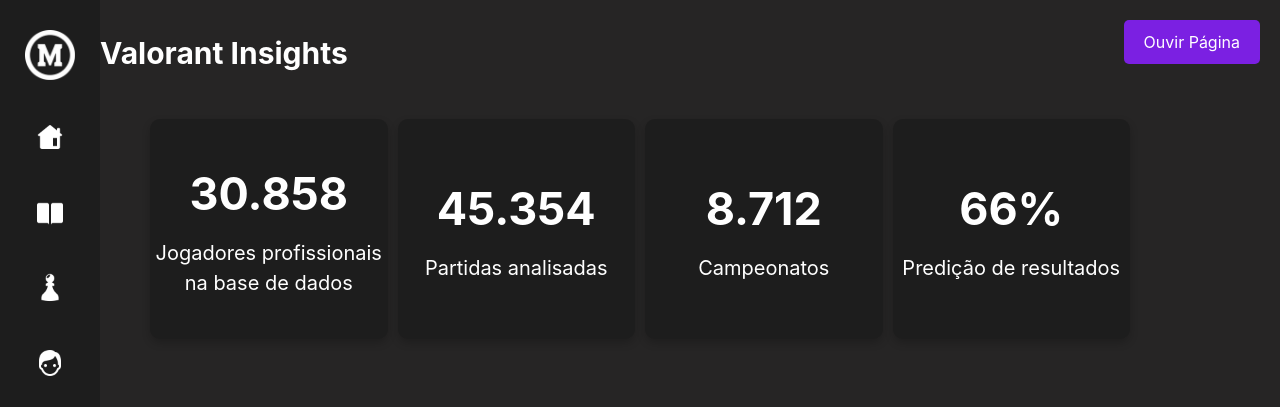
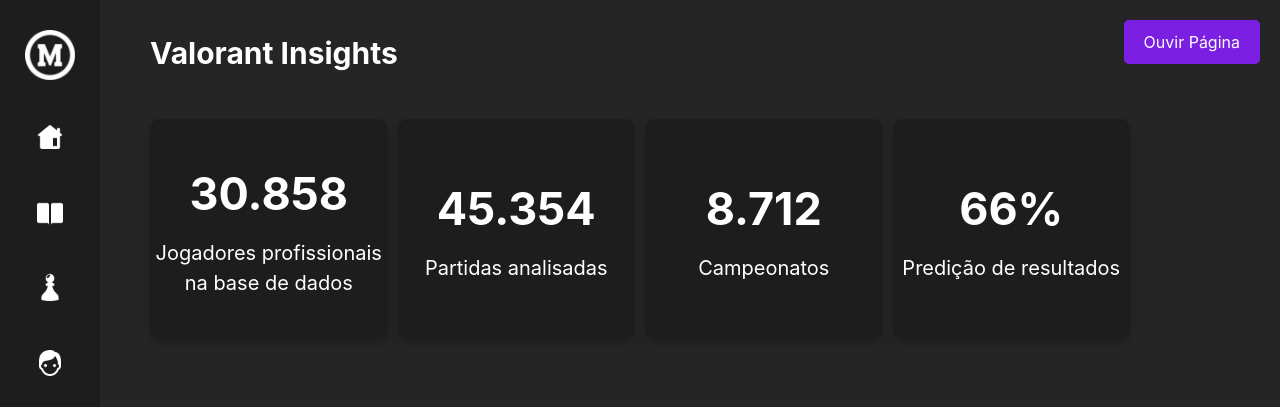
Before and after one commit to Lukxus/vlr_core, a Django app: page / in a window 1280 px wide. Shown: the top 407 px of the page. Run offline with Django 5.2, Linux system fonts and the light colour scheme; some libraries are stand-ins or nearby versions.

Commit message:
chore: styles for header

```diff
--- a/vlr_core/static/css/header/styles.css
+++ b/vlr_core/static/css/header/styles.css
@@ -1,6 +1,6 @@
 .header {
     width: 100%;
-    padding: 30px 100px;
+    padding: 30px 150px;
 }
 
 .header h1 {
```
